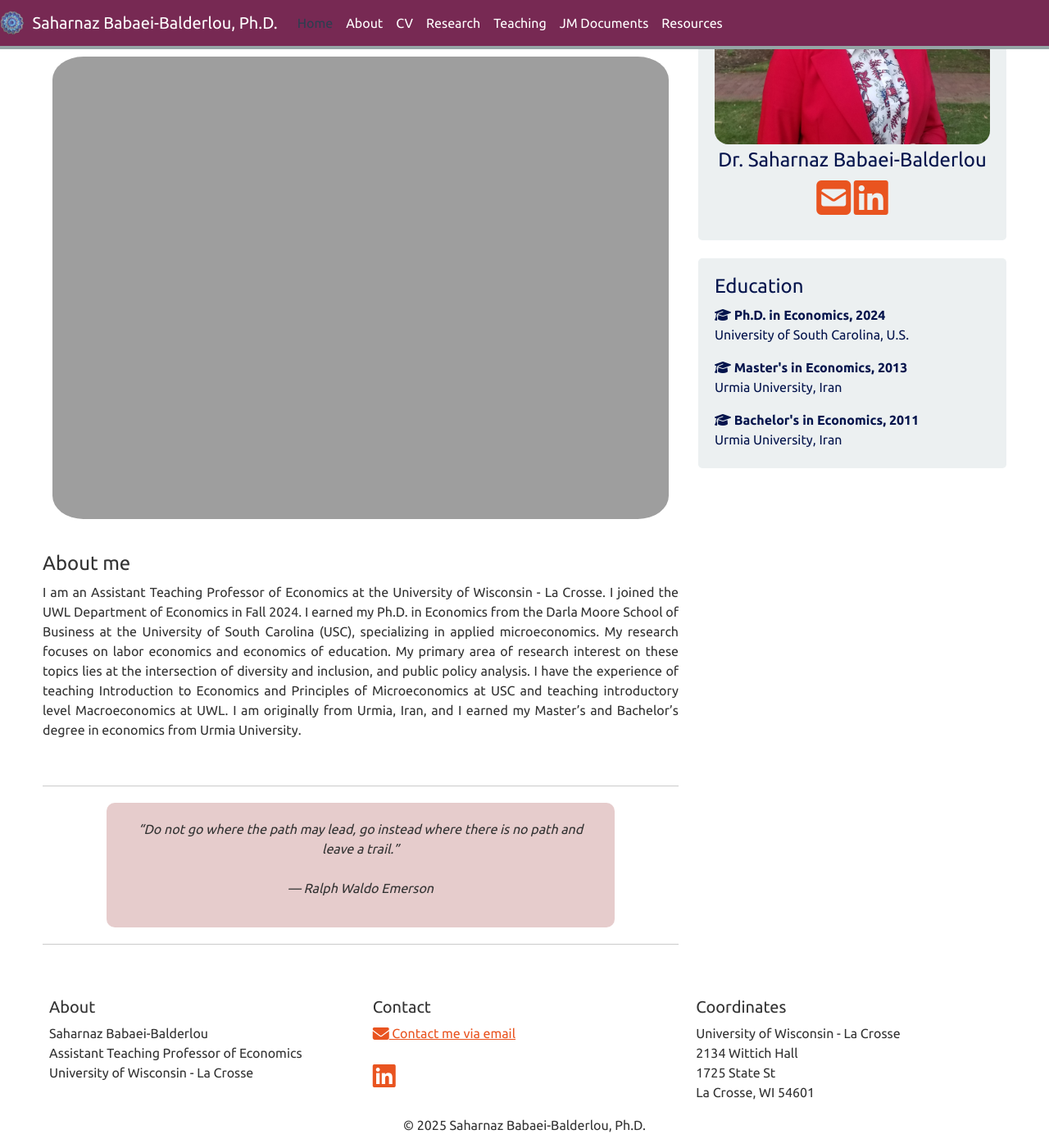
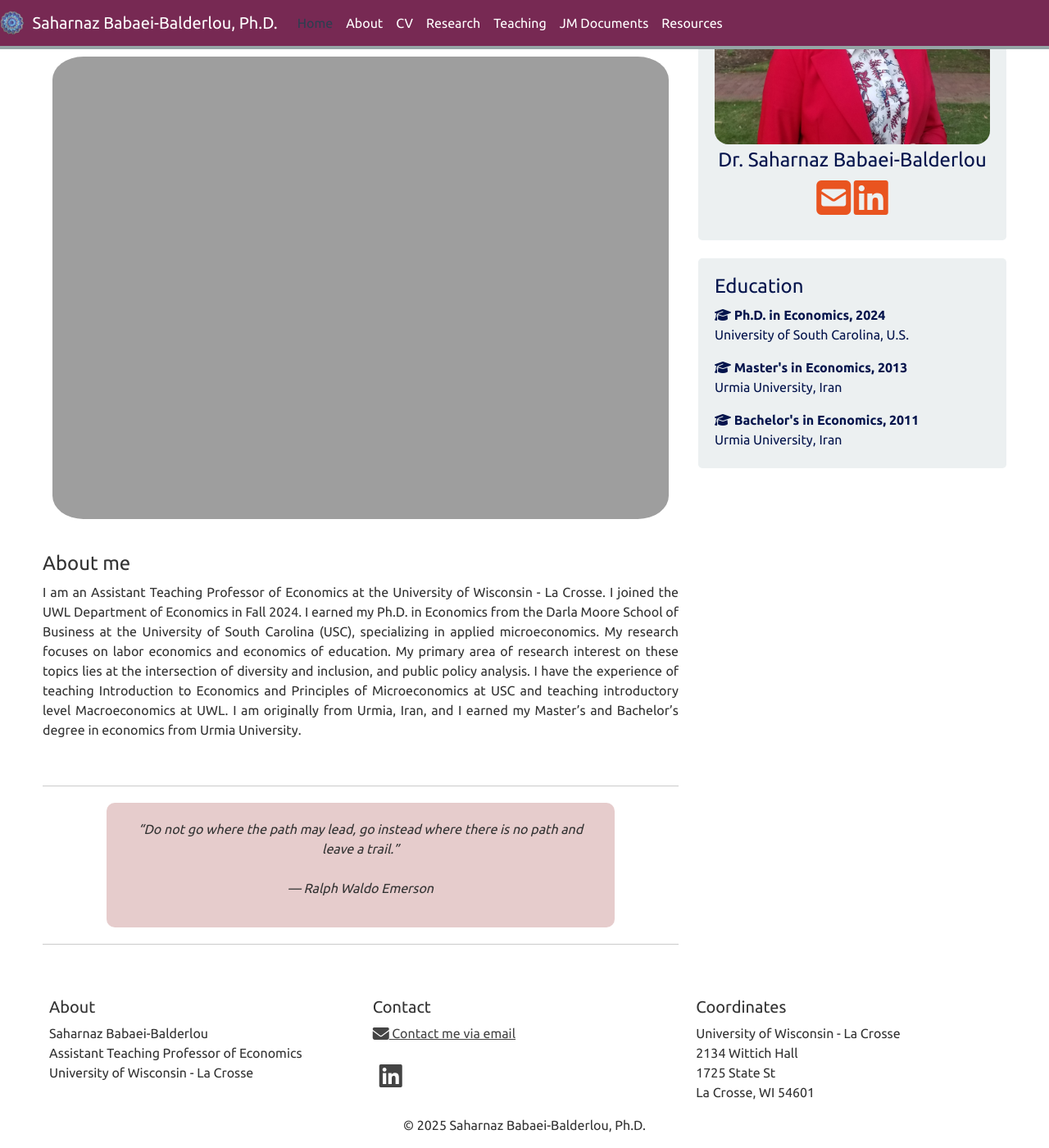
Before and after one commit to saharnazb/saharnazb.github.io, a Jekyll site: the page built from _pages/home.md, in a window 1280 px wide and 1400 px high, scrolled down 305 px. Shown: the whole window at 82% size. Built offline with Jekyll 4.4.1, drawn with Linux system fonts in a browser that asks for light colours; nearby versions of some CDN libraries; library files that are not in the unit come from our copies; a style sheet for code colours, icons or effects is not loaded.

Commit message:
Update main.scss

```diff
--- a/assets/main.scss
+++ b/assets/main.scss
@@ -11,3 +11,11 @@ $baseurl: "{{ site.url }}{{ site.baseurl }}";
 // @import "bootstrap_customization";
 @import "bootstrap";
 @import "SHB_css";
+#footer a {
+  margin-right: 8px;
+  color: #444;
+}
+
+#footer a:hover {
+  color: #0077b5; /* LinkedIn blue or any color you prefer */
+}
```
